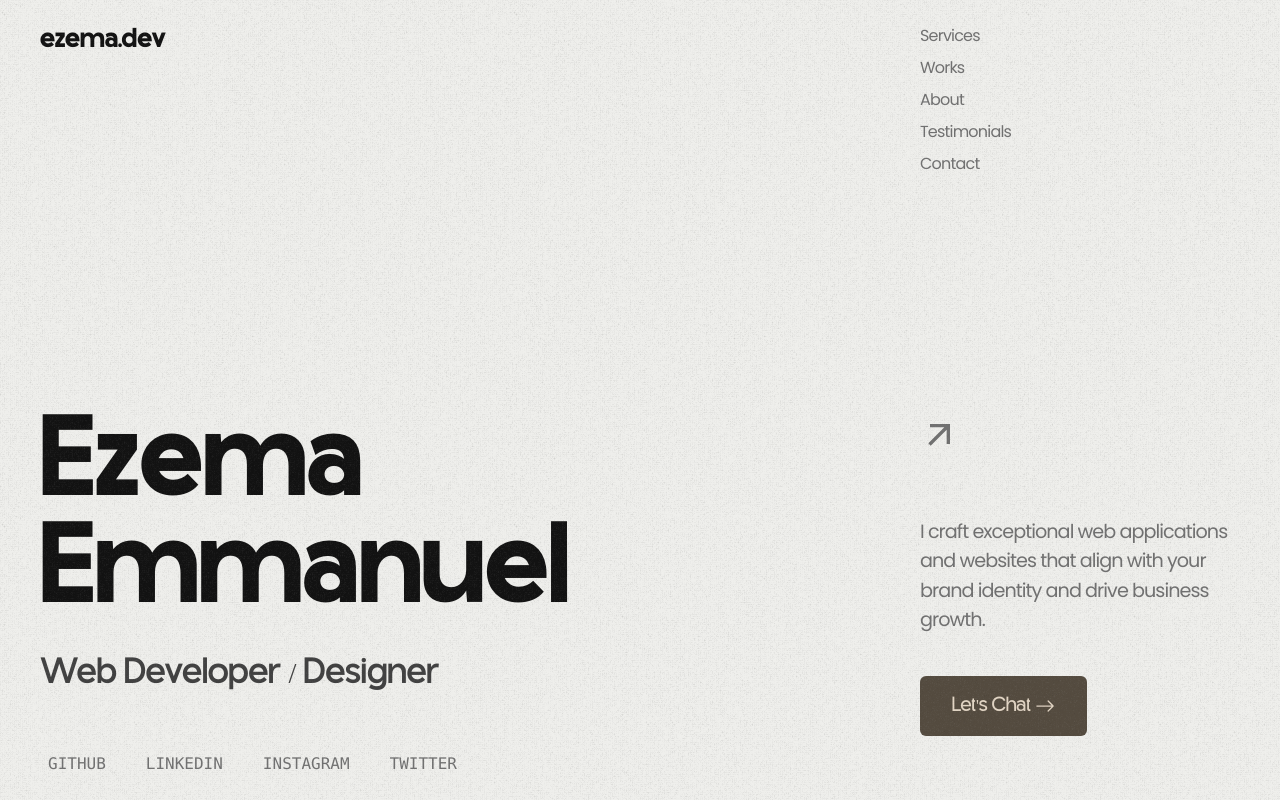
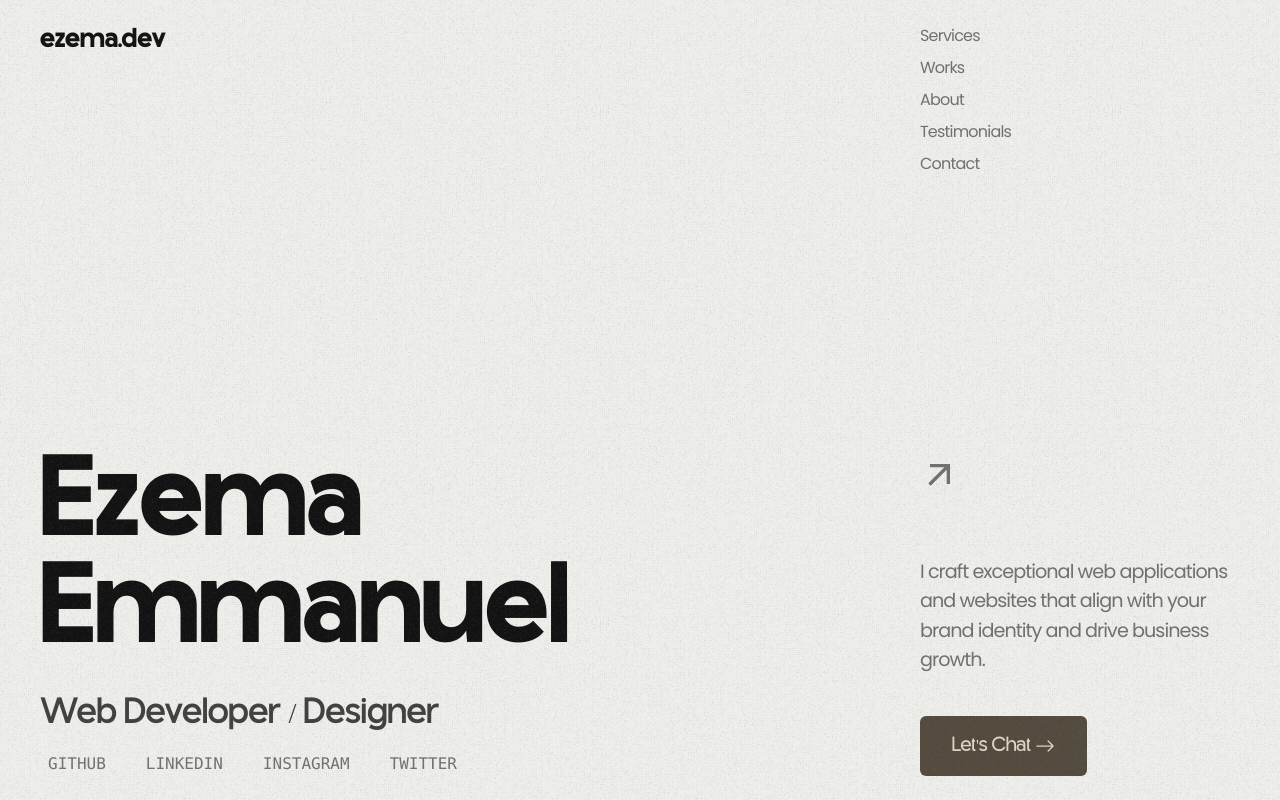
Before and after one commit to ennanuel/portfolio_3, a React (Vite) app: page / in a window 1280 px wide. Shown: the top 800 px of the page. Built offline with nearby package versions, Linux system fonts and the light colour scheme; a web font is replaced by a local one.

Commit message:
Made some changes

```diff
--- a/src/components/HomeSection.tsx
+++ b/src/components/HomeSection.tsx
@@ -133,7 +133,7 @@ export default function HomeSection({ setShowHeader }: { setShowHeader: React.Di
                     </motion.div>
                 </div>
                 <div className="links flex justify-end lg:justify-start">
-                    <ul className="lg:mr-20 flex flex-col items-start justify-start font-poppins tracking-tighter md:gap-2 text-left text-black-50 text-base">
+                    <ul className="lg:mr-20 flex flex-col flex-wrap items-start justify-start font-poppins tracking-tighter md:gap-2 text-left text-black-50 text-base">
                         {
                             MENUS.map((link, index) => (
                                 <motion.li
@@ -154,7 +154,7 @@ export default function HomeSection({ setShowHeader }: { setShowHeader: React.Di
                         }
                     </ul>
                 </div>
-                <div className="w-fit mt-6 lg:mt-0 image h-sm:hidden flex">
+                <div className="w-fit mt-6 lg:mt-0 image h-sm:hidden lg:hidden flex">
                     <motion.div
                         transition={{ ease, duration: 2, delay: 0.5 }}
                         initial={{ clipPath: 'polygon(0 0, 100% 0, 100% 0, 0 0'}}
--- a/src/index.css
+++ b/src/index.css
@@ -171,13 +171,13 @@
 }
 
 #home-layout {
-    @apply grid gap-4;
-    grid-template-rows: auto repeat(1, 1fr) auto;
-    grid-template-columns: 360px repeat(3, 1fr) auto;
+    @apply grid gap-4 justify-between;
+    grid-template-columns: 1fr auto;
+    grid-template-rows: 1fr repeat(2, auto);
     grid-template-areas:
-        "logo name name name links"
-        "image details details details details"
-        "image socials socials socials socials";
+        "logo links"
+        "name details"
+        "socials image";
 }
 
 @media (max-width: 1048px) {
@@ -206,13 +206,14 @@
 
 @media (max-height: 800px) {
     #home-layout {
-        grid-template-columns: 1fr auto;
+        @apply justify-between gap-x-10;
         grid-template-rows: 1fr repeat(2, auto);
+        grid-template-columns: 1fr auto auto;
         grid-template-areas:
-            "logo links"
-            "name details"
-            "socials image";
-        }
+            "logo links others"
+            "name details details"
+            "socials details details";
+    }
 }
 
 .logo {
```
